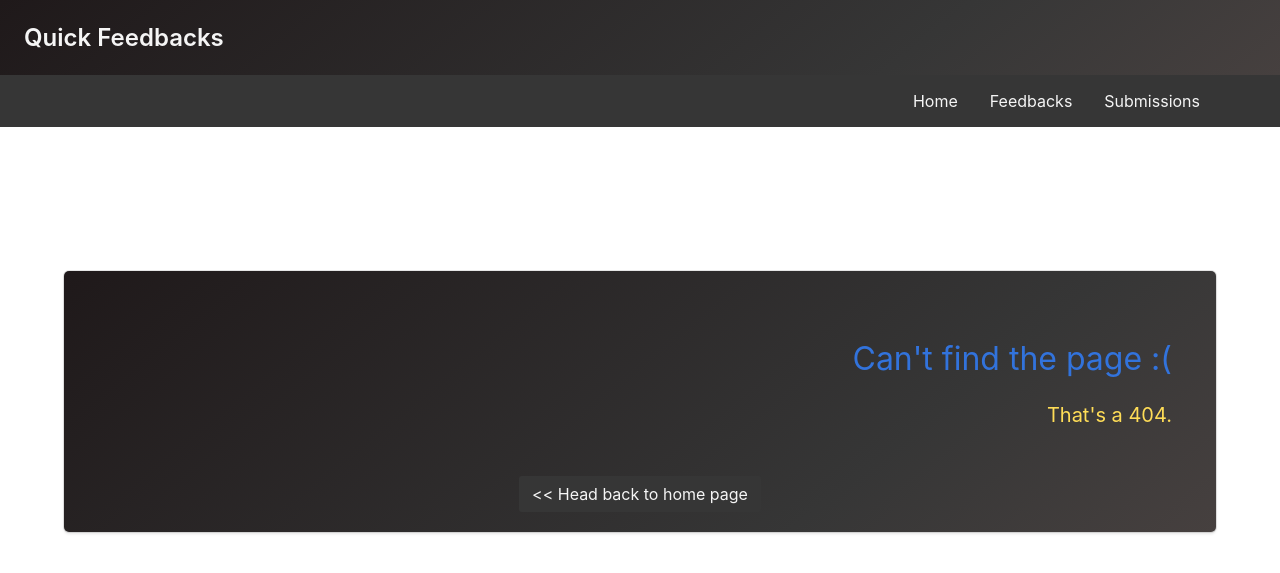
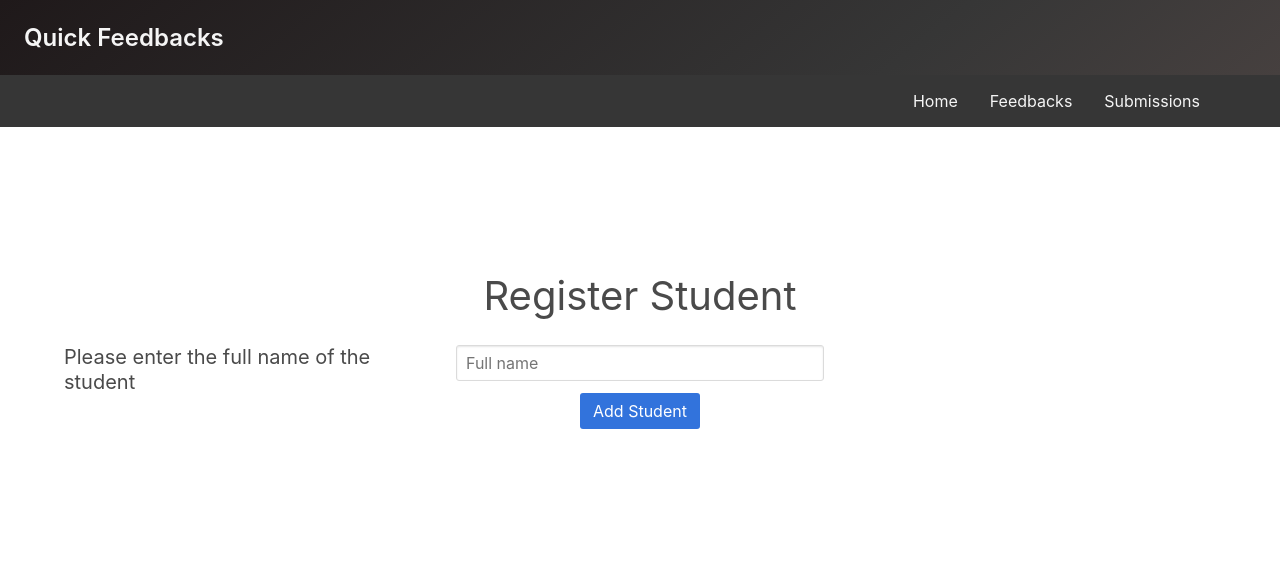
Before and after one commit to roshnet/feedback-visualizer, a Flask app: page /new in a window 1280 px wide. Shown: the top 573 px of the page. Run offline with Flask 2, Linux system fonts and the light colour scheme.

Commit message:
feat: Enable registration for new student
This is a useless commit, because it opposes the sole
reason why this app is made -
to save time.

```diff
--- a/app.py
+++ b/app.py
@@ -132,5 +132,31 @@ VALUES (
     return redirect('/feedback')
 
 
+@app.route('/new', methods=['POST', 'GET'])
+def register_new():
+    if request.method == 'GET':
+        return render_template("new-student.html")
+
+    newname = request.form['newname']
+    conn = mysql.connect()
+    cur = conn.cursor()
+    q = "SELECT id FROM students WHERE name=%s"
+    cur.execute(q, (newname))
+    result = cur.fetchone()
+
+    if result:
+        return render_template("new-student.html",
+                               status='0')
+
+    q = "INSERT INTO students (name) VALUES (%s)"
+    try:
+        cur.execute(q, (newname))
+        conn.commit()
+        return render_template("new-student.html",
+                               status='1')
+    except:
+        return render_template("error.html")
+
+
 if __name__ == "__main__":
     app.run(debug=True)
--- a/templates/layout.html
+++ b/templates/layout.html
@@ -33,7 +33,7 @@
 		</div>
 		<div id="navMenu" class="navbar-menu">
 			<div class="navbar-end">
-                <a href="/" class="navbar-item">Home</ahref>
+                <a href="/" class="navbar-item">Home</a>
                 <a href="/feedback" class="navbar-item">Feedbacks</a>
 				<a href="/viewall" class="navbar-item">Submissions</a>
 			</div>
@@ -49,6 +49,7 @@
 {% block core %}{% endblock %}
 {% block error %}{% endblock %}
 {% block submissions %}{% endblock %}
+{% block new_student %}{% endblock %}
 
 </body>
 </html>
--- /dev/null
+++ b/templates/new-student.html
@@ -0,0 +1,40 @@
+{% extends "layout.html" %}
+
+{% block new_student %}
+
+<section class="section">
+    <div class="container">
+        <h1 class="subtitle is-2 has-text-centered">
+            Register Student
+        </h1>
+
+        <form action="/new" method="POST" class="columns">
+            <div class="column is-4">
+                <h2 class="subtitle">Please enter the full name of the student</h2>
+            </div>
+            <div class="column is-4">
+                <div class="field">
+                    <p class="control">
+                        <input type="text" name="newname" class="input" placeholder="Full name" required>
+                    </p>
+                </div>
+                <div class="field">
+                    <p class="control has-text-centered">
+                        <button type="submit" class="button is-info">Add Student</button>
+                    </p>
+                </div>
+            </div>
+        </form>
+        {% if status %}
+        <div>
+            {% if status == "1" %}
+                <p class="subtitle has-text-centered is-4 has-text-info">Student added successfully</p>
+            {% else %}
+                <p class="subtitle has-text-centered is-4 has-text-danger">Name already registered</p>
+            {% endif %}
+        </div>
+        {% endif %}
+    </div>
+</section>
+
+{% endblock %}
```
